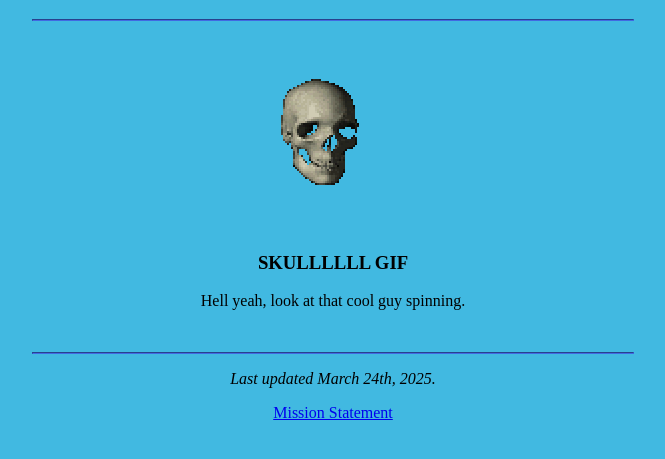
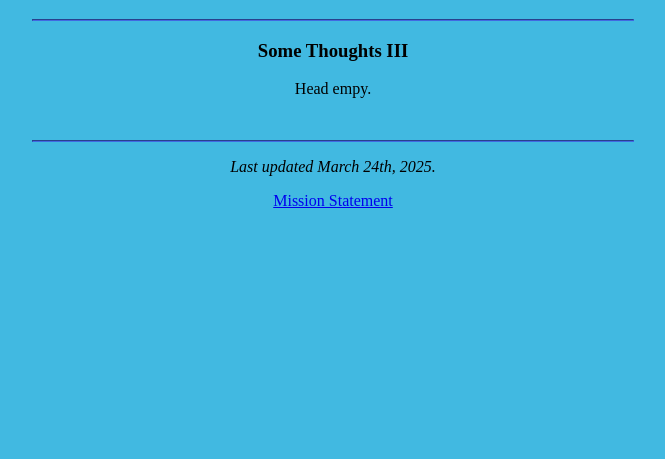
Before and after one commit to Cloks/publicanomie, a plain HTML site: page index.html in a window 1280 px wide. Shown: the part 61-520 px from the top of the page, without its empty margins (307-972 px from the left). Drawn offline with Linux system fonts and the light colour scheme.

Commit message:
some thoughts III

```diff
--- a/index.html
+++ b/index.html
@@ -47,12 +47,9 @@
         Public Anomie
     </h1>
     <hr>
-    <center><img src="pages/spinning-skull.gif"></center>
-    <h3>
-        SKULLLLLL GIF
-    </h3>
+    <h3>Some Thoughts III</h3>
     <p>
-        Hell yeah, look at that cool guy spinning.
+        Head empy.
     </p>
 </body>
 <br>
```
